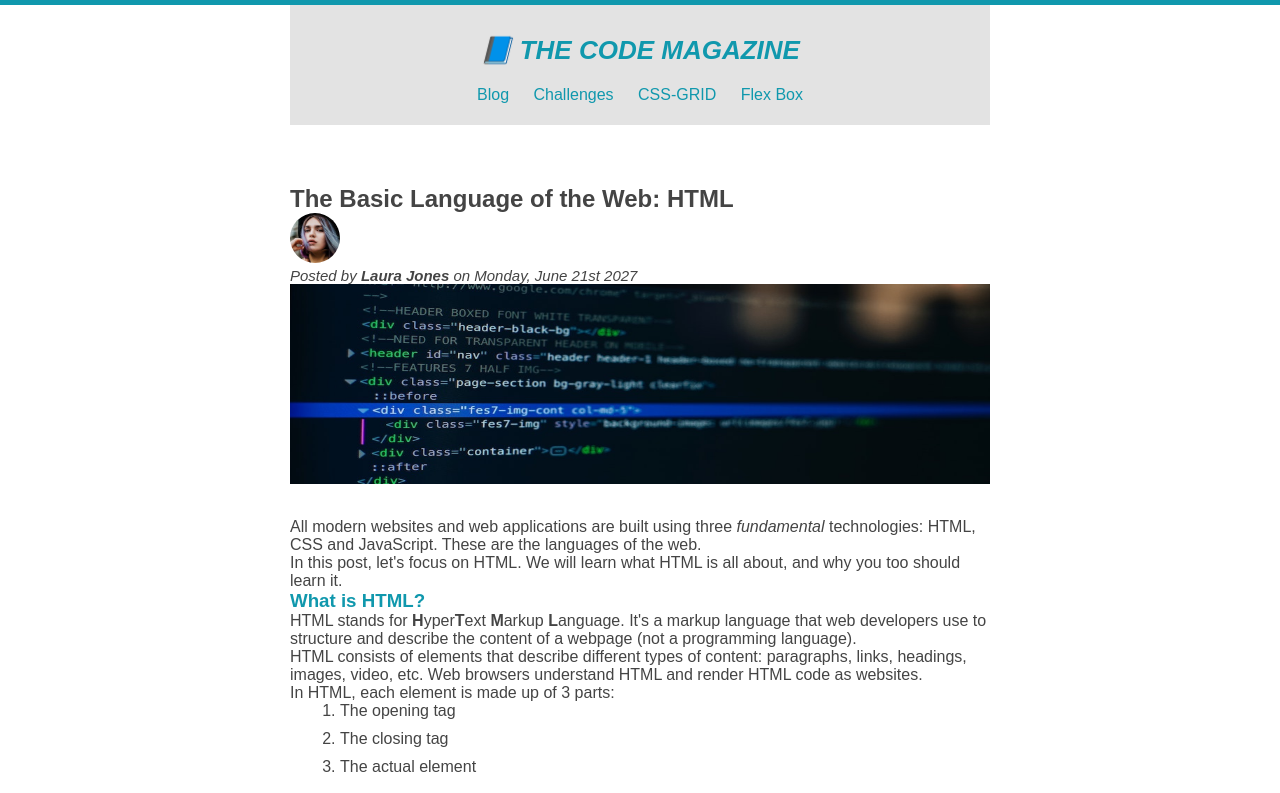
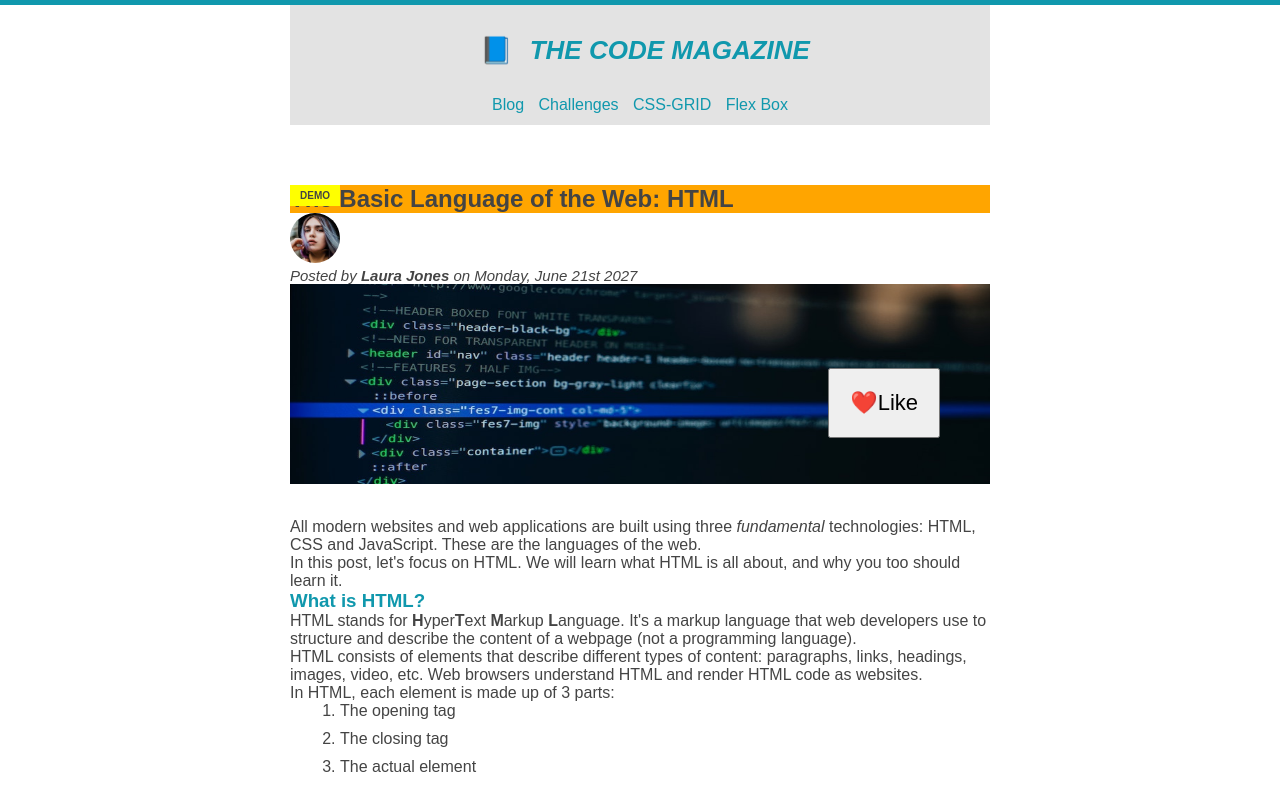
Before and after one commit to zahid-01/html-css-basics, a plain HTML site: page index.html in a window 1280 px wide. Shown: the top 793 px of the page. Drawn offline with Linux system fonts and the light colour scheme.

Commit message:
Positioning

```diff
--- a/index.css
+++ b/index.css
@@ -5,8 +5,6 @@
 
 .container {
   width: 700px;
-  /* margin-left: auto;
-  margin-right: auto; */
   margin: 0 auto;
 }
 
@@ -14,6 +12,7 @@ body {
   color: #444;
   font-family: sans-serif;
   border-top: 5px solid #1098ad;
+  position: relative;
 }
 
 .page-header {
@@ -52,6 +51,7 @@ body {
 
 .post-header {
   margin-bottom: 30px;
+  position: relative;
 }
 
 ul,
@@ -108,7 +108,13 @@ li {
 }
 
 nav a {
-  padding: 10px;
+  margin-top: 10px;
+  margin-right: 10px;
+  display: inline-block;
+}
+
+nav a:last-child {
+  margin: 0;
 }
 
 aside h4 {
@@ -118,3 +124,51 @@ aside h4 {
 li:last-child {
   margin: 0;
 }
+
+.footer-like {
+  font-size: 22px;
+  padding: 20px;
+  cursor: pointer;
+
+  position: absolute;
+  bottom: 50px;
+  right: 50px;
+}
+
+.header-like {
+  font-size: 22px;
+  padding: 20px;
+  cursor: pointer;
+
+  position: absolute;
+  bottom: 50px;
+  right: 50px;
+}
+
+h1::first-letter {
+  font-style: normal;
+  padding: 10px;
+}
+
+p + h6::first-line {
+  color: red;
+}
+
+h2 {
+  background-color: orange;
+  position: relative;
+}
+
+h2::after {
+  content: "DEMO";
+  display: inline-block;
+  font-size: 10px;
+  font-weight: bold;
+  background-color: yellow;
+  padding: 5px 10px;
+  position: absolute;
+  /* right: -25px;
+  top: -10px; */
+  top: 0;
+  left: 0;
+}
--- a/index.html
+++ b/index.html
@@ -43,6 +43,7 @@
             width="500"
             class="post-image"
           />
+          <button class="header-like">❤️Like</button>
         </header>
 
         <p>
@@ -71,7 +72,6 @@
           paragraphs, links, headings, images, video, etc. Web browsers
           understand HTML and render HTML code as websites.
         </p>
-
         <p>In HTML, each element is made up of 3 parts:</p>
 
         <ol>
@@ -150,5 +150,6 @@
 
       <footer id="copyright" class="copy">Copyright &copy; Zahid</footer>
     </div>
+    <button class="footer-like">❤️Like</button>
   </body>
 </html>
```
